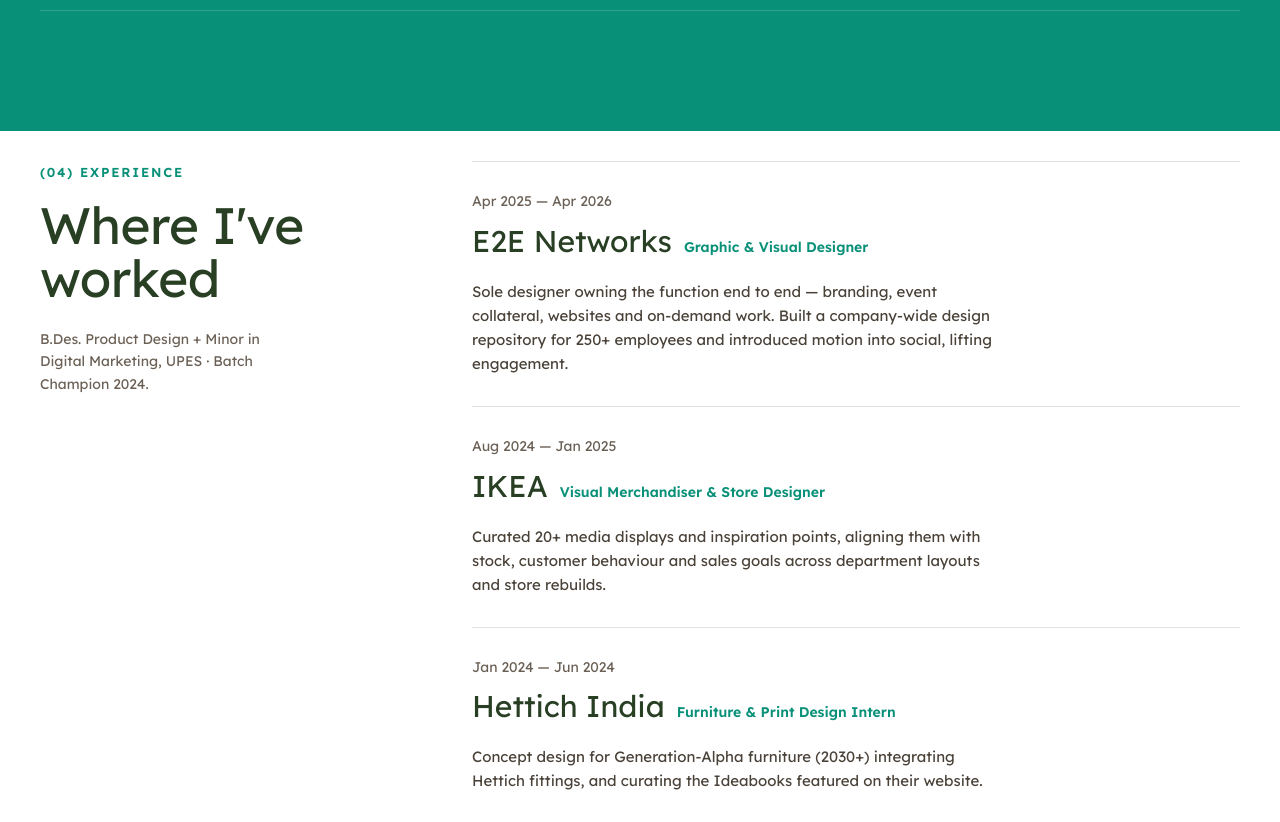
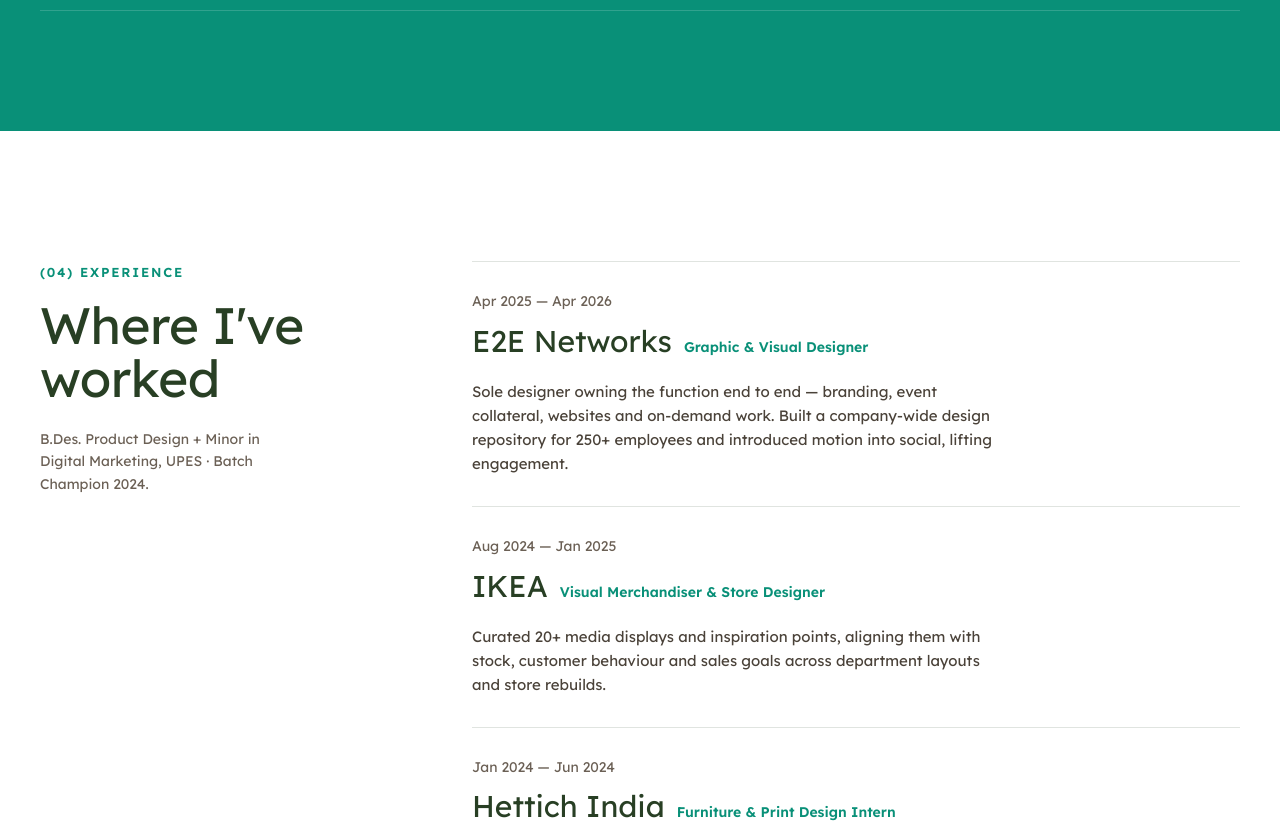
Before and after one commit to adityaoberai/anandita-wagh-website, a SvelteKit app: page / in a window 1280 px wide. Shown: the part 2740-3562 px from the top of the page. Built offline with nearby package versions, Linux system fonts and the light colour scheme.

Commit message:
increase padding for cursor-on body to enhance layout spacing

```diff
--- a/src/app.css
+++ b/src/app.css
@@ -726,7 +726,7 @@
 	grid-template-columns: minmax(250px, 0.5fr) minmax(0, 1fr);
 	gap: 48px;
 	align-items: start;
-	padding-top: 30px;
+	padding-top: 130px;
 	padding-bottom: 130px;
 }
 .exp__head,
```
